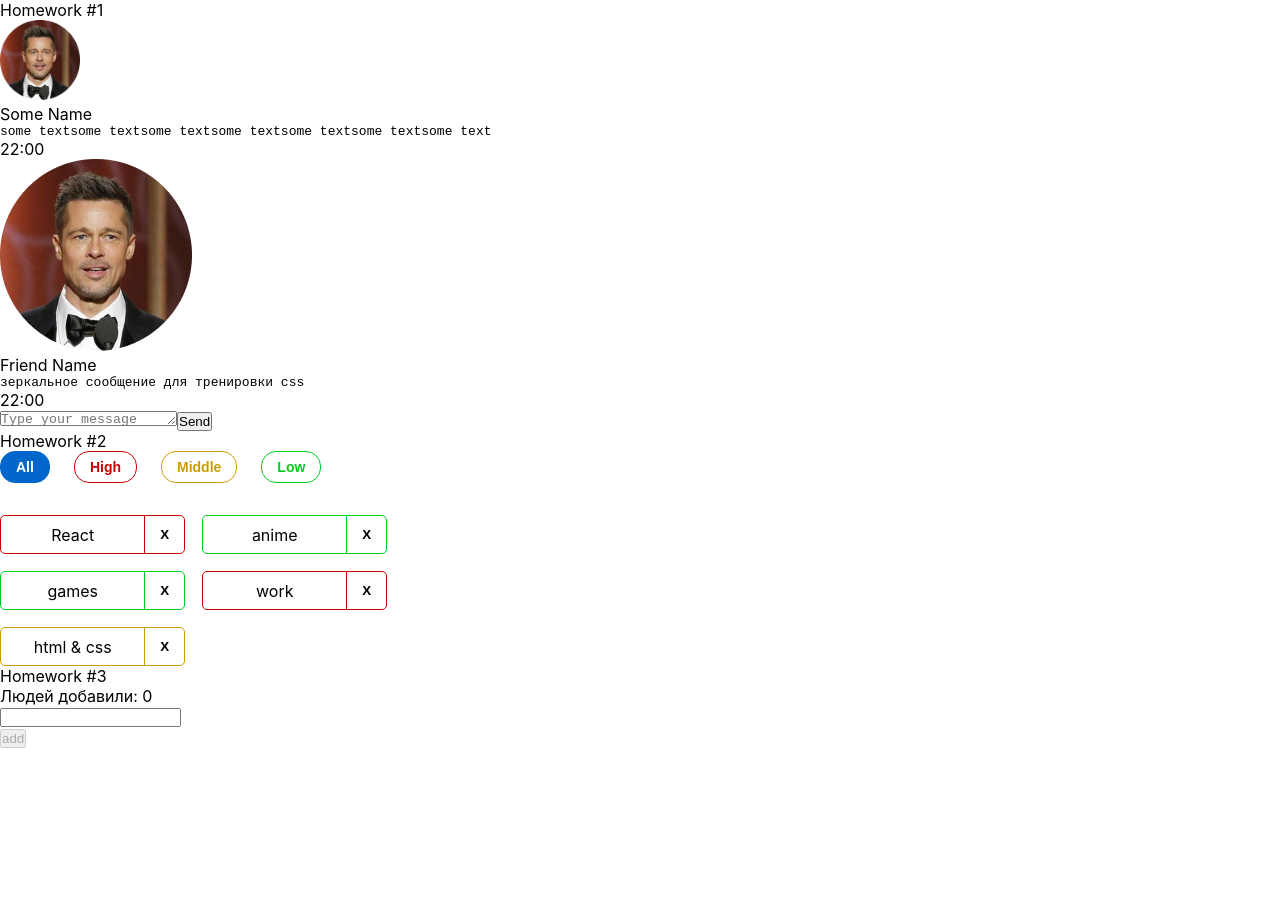
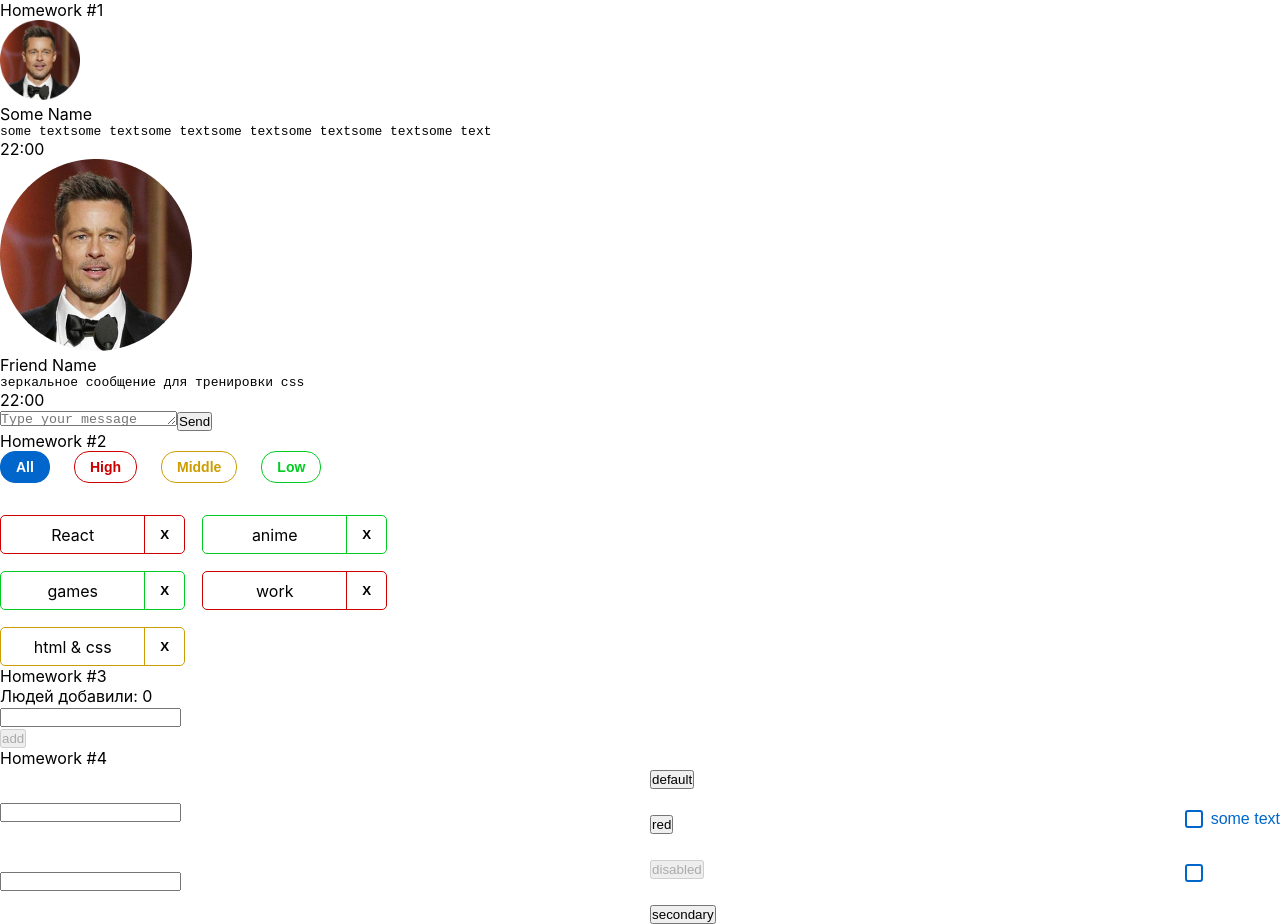
Before and after one commit to KaterinaU/hws2-master, a React (Create React App) app: page /#/ in a window 1280 px wide. Before the commit this address led to /#/junior. Before the commit the page ends 800 px from the top, so only its background shows below. Built offline with nearby package versions, Linux system fonts and the light colour scheme.

Commit message:
hw3-fix inputClass

```diff
--- a/src/s2-homeworks/hw01/s1-main/App.tsx
+++ b/src/s2-homeworks/hw01/s1-main/App.tsx
@@ -3,6 +3,9 @@ import s from './App.module.css'
 import HW1 from '../HW1'
 import HW2 from "../../hw02/HW2";
 import HW3 from "../../hw03/HW3";
+import HW4 from "../../hw04/HW4";
+
+
 
 function App() {
     return (
@@ -11,7 +14,7 @@ function App() {
             {/*раскомментировать по ходу выполнения*/}
             <HW2/>
             <HW3/>
-            {/*<HW4/>*/}
+            <HW4/>
 
             {/*при выполнении дз 5 и более - закомментировать здесь дз 1-4, так как они есть внутри дз 5*/}
             {/*<HW5/>*/}
--- a/src/s2-homeworks/hw04/common/c2-SuperButton/SuperButton.tsx
+++ b/src/s2-homeworks/hw04/common/c2-SuperButton/SuperButton.tsx
@@ -17,12 +17,14 @@ const SuperButton: React.FC<SuperButtonPropsType> = (
         ...restProps // все остальные пропсы попадут в объект restProps, там же будет children
     }
 ) => {
-    const finalClassName = s.button
+    const finalClassName = `${s.button}
+    ${ xType === 'red' ? s.red : xType === 'secondary' ? s.secondary : s.default }
+    ${disabled ? s.disabled : ""} ${className ? ' ' + className : ''}`
         // + (disabled
         //         ? ...
         //         : xType === 'red'
         //             ? ...
-        + (className ? ' ' + className : '') // задачка на смешивание классов
+     // + ({}) // задачка на смешивание классов
 
     return (
         <button
--- a/src/s2-homeworks/hw04/common/c3-SuperCheckbox/SuperCheckbox.tsx
+++ b/src/s2-homeworks/hw04/common/c3-SuperCheckbox/SuperCheckbox.tsx
@@ -27,6 +27,9 @@ const SuperCheckbox: React.FC<SuperCheckboxPropsType> = (
     }
 ) => {
     const onChangeCallback = (e: ChangeEvent<HTMLInputElement>) => {
+        onChange && onChange(e)
+
+        onChangeChecked && onChangeChecked(e.currentTarget.checked)
         // задачка на написание онченджа
 
     }
```
